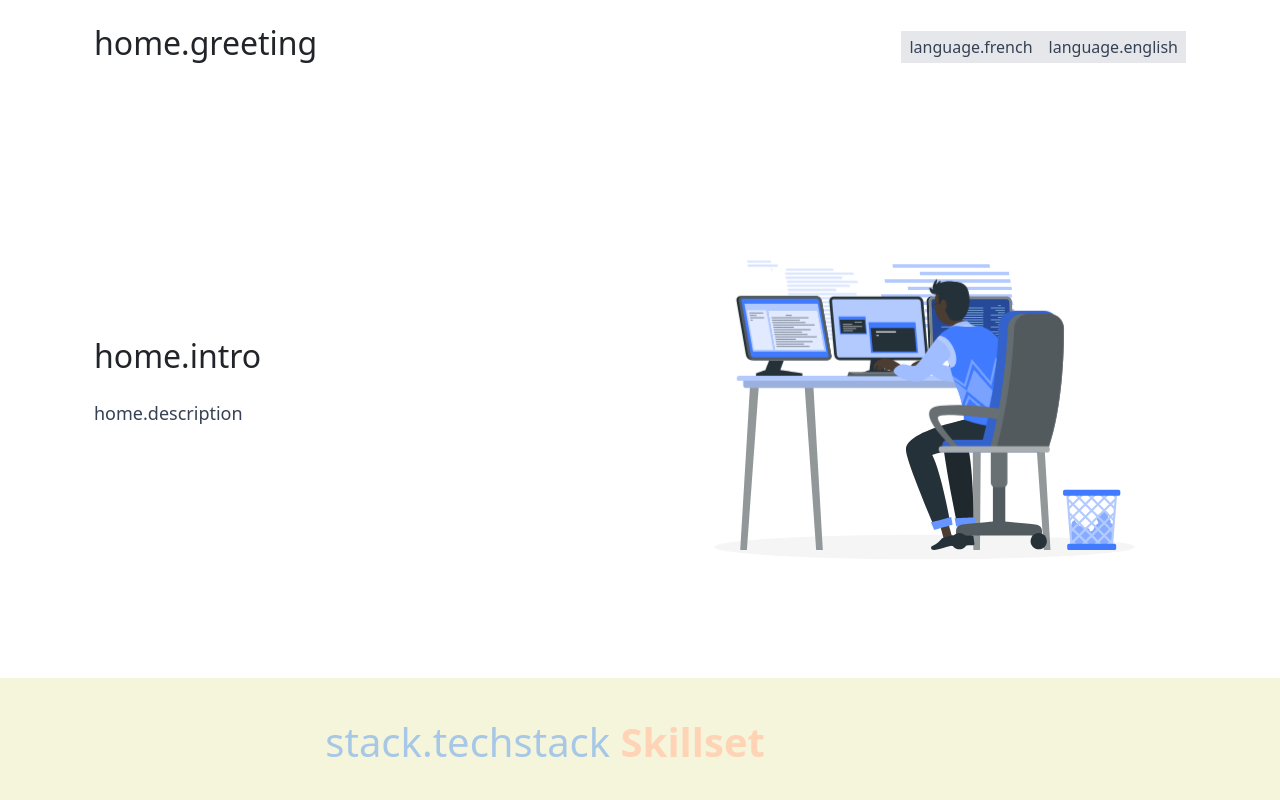
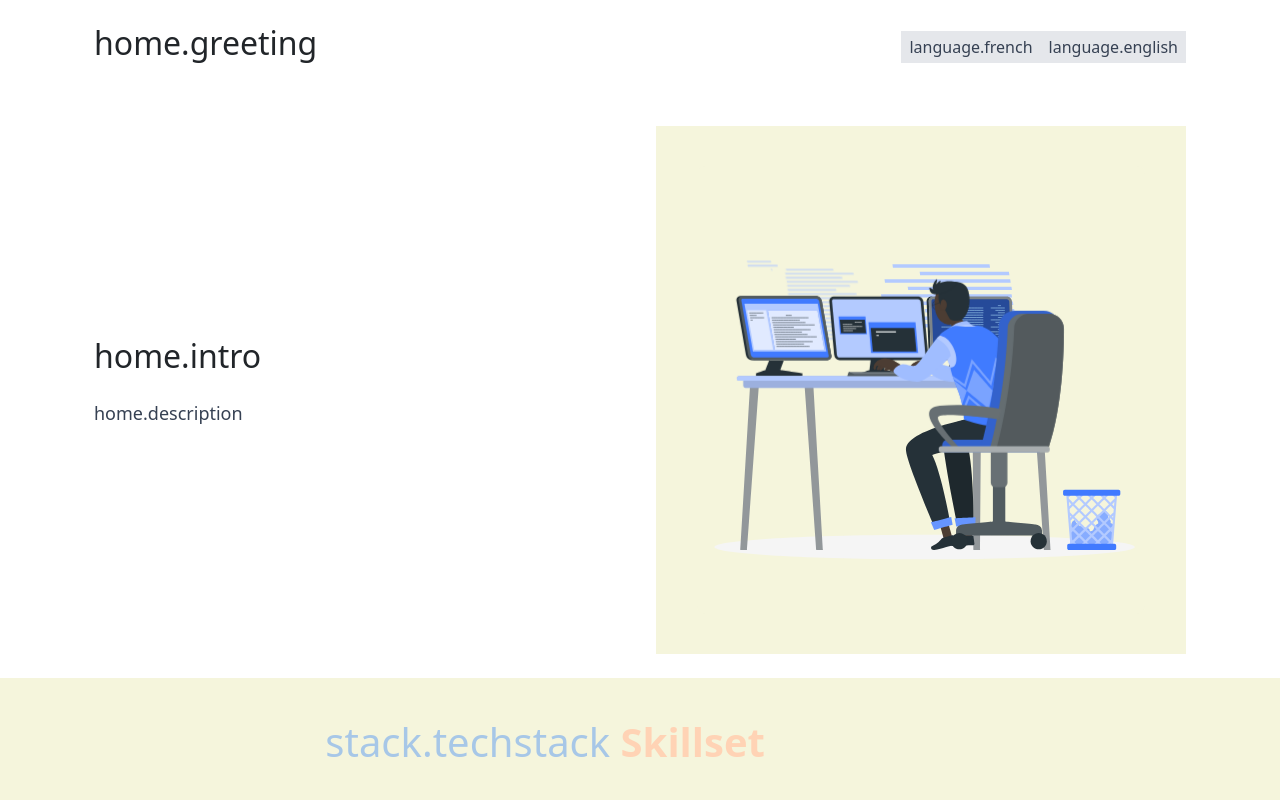
Before and after one commit to Dorianmav/portfolio, a React (Vite) app: page / in a window 1280 px wide. Shown: the top 800 px of the page. Built offline with nearby package versions, Linux system fonts and the light colour scheme; the HTML template or start-up script is replaced by a standard one.

Commit message:
🎨 Mise à jour de l'AnimationSection et du LanguageSwitcher

```diff
--- a/src/components/AnimationSection.tsx
+++ b/src/components/AnimationSection.tsx
@@ -1,10 +1,14 @@
 import React from 'react';
 import DisplayLottie from './DisplayLottie';
+import { themeColors } from '../theme/colors';
 
 const AnimationSection: React.FC = () => {
   return (
-    <div className="flex items-center justify-center py-10">
-      <div className="w-full max-w-md">
+    <div className="flex items-center justify-center py-10" style={{ backgroundColor: themeColors.background }}>
+      <div className="w-full max-w-md" style={{
+        backgroundColor: themeColors.background,
+        borderRadius: '8px'
+      }}>
         <DisplayLottie />
       </div>
     </div>
```
